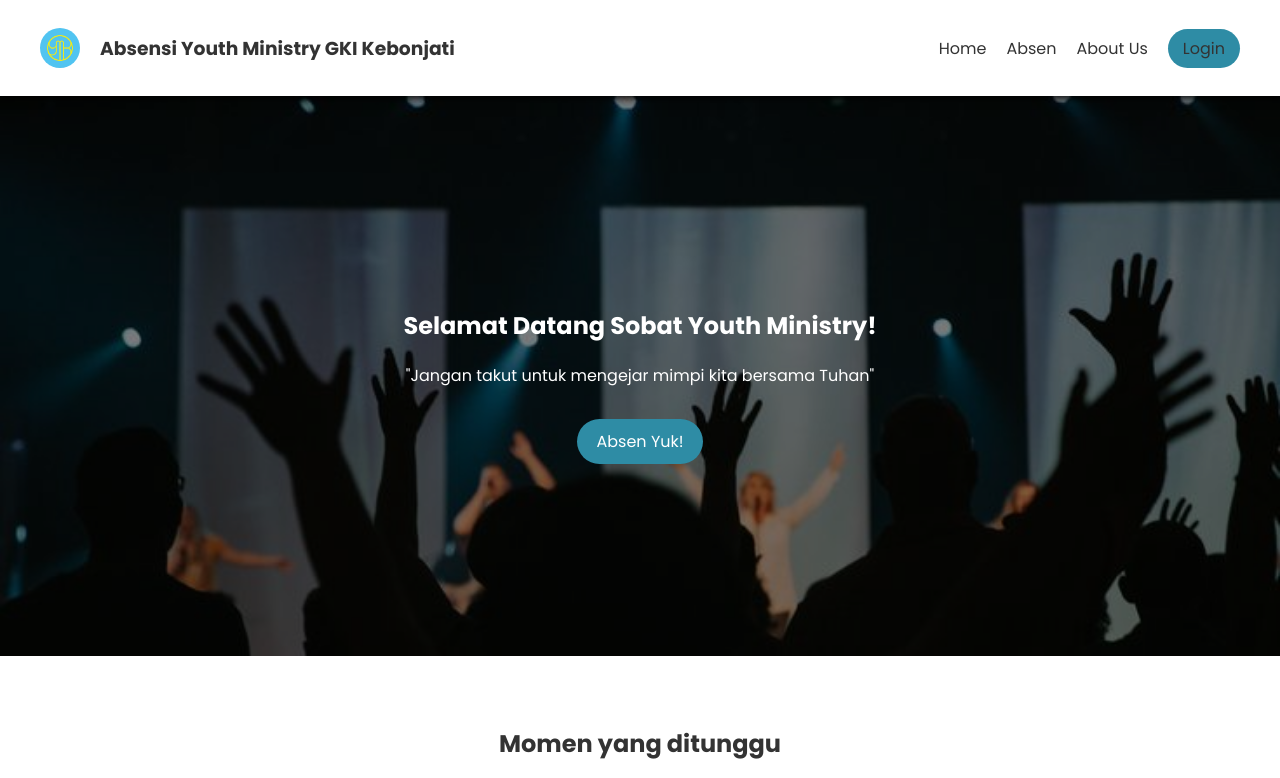
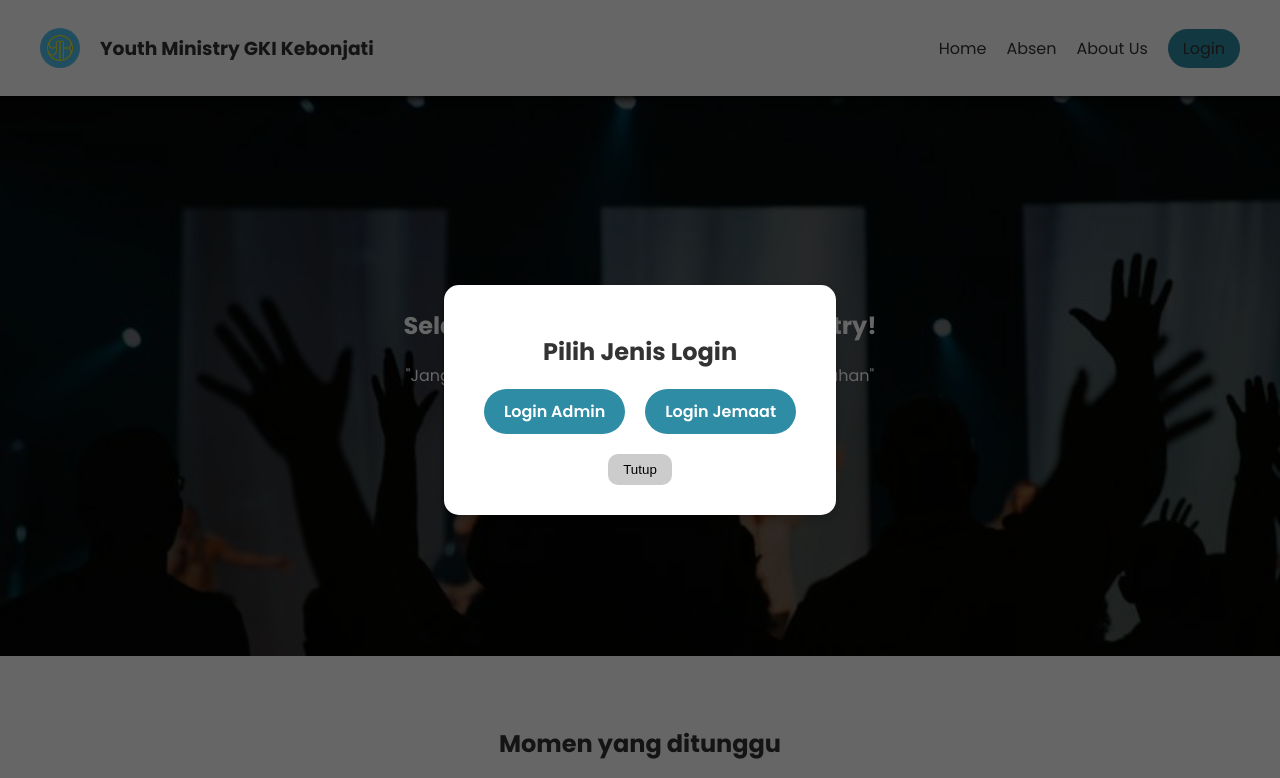
Before and after one commit to WilliamPeterAldrik/Aplikasi-Presensi-Gereja, a website: page pages/home.html in a window 1280 px wide. Both pictures are taken after a click on the link "Login". Shown: the top 778 px of the page. Drawn offline with Linux system fonts and the light colour scheme; files that its build step writes are made by us from their sources; files whose address does not match are found by name.

Commit message:
menambah admin dan users

```diff
--- a/pages/home.html
+++ b/pages/home.html
@@ -7,7 +7,7 @@
 
   <!-- Font & CSS -->
   <link href="https://fonts.googleapis.com/css2?family=Poppins:wght@400;600;700&display=swap" rel="stylesheet">
-  <link rel="stylesheet" href="style.css">
+  <link rel="stylesheet" href="../public/style.css">
 </head>
 <body>
 
@@ -15,20 +15,20 @@
   <header>
     <nav class="navbar">
       <div class="logo">
-        <img src="../img/logo_youth.jpg" alt="Logo">
-        <h3>Absensi Youth Ministry GKI Kebonjati</h3>
+        <img src="../public/img/logo_youth.jpg" alt="Logo">
+        <h3>Youth Ministry GKI Kebonjati</h3>
       </div>
       <ul class="nav-links">
         <li><a href="home.html">Home</a></li>
         <li><a href="absen.html">Absen</a></li>
         <li><a href="aboutus.html">About Us</a></li>
-        <li><a href="#" class="btn-login">Login</a></li>
+        <li><a href="#" class="btn-login" id="btnLogin">Login</a></li>
       </ul>
     </nav>
   </header>
 
   <!-- Hero Section -->
-  <section class="hero" src="img/1.jpg">
+  <section class="hero">
     <div class="overlay"></div>
     <div class="hero-content">
       <h1>Selamat Datang Sobat Youth Ministry!</h1>
@@ -55,12 +55,11 @@
     </div>
   </section>
 
-  <!-- Jejak Momen Berharga -->
+  <!-- Jejak Momen -->
   <section class="gallery">
     <h2>Jejak Momen Berharga</h2>
     <p>Kegiatan seru dan penuh makna yang telah mempererat kebersamaan dan menumbuhkan iman.</p>
     <div class="gallery-cards">
-
       <div class="gallery-item">
         <video autoplay loop muted playsinline>
           <source src="vidio/hidenseak.mp4" type="video/mp4">
@@ -84,7 +83,6 @@
         <h3>A GOLDEN SEARCH!</h3>
         <p>Seru dan menegangkan, kegiatan ini membuat kita belajar arti kebersamaan.</p>
       </div>
-
     </div>
   </section>
 
@@ -95,7 +93,7 @@
         <h3>Youth Ministry Kebonjati</h3>
         <p>Jl. Kebon Jati no.100<br>40181 Andir Jawa Barat</p>
         <p><strong>Phone:</strong> +62 22 4237083</p>
-        <a href="https://www.instagram.com/bonti.youthministry/"><img src="insta    `gram.png" alt="Instagram" class="icon-social"></a>
+        <a href="https://www.instagram.com/bonti.youthministry/"><img src="instagram.png" alt="Instagram" class="icon-social"></a>
       </div>
       <div class="footer-section">
         <h3>Join Us! At 10 AM SUNDAY</h3>
@@ -118,5 +116,39 @@
     </div>
   </footer>
 
+  <!-- Modal Pilihan Login -->
+  <div id="loginModal" class="modal">
+    <div class="modal-content">
+      <h2>Pilih Jenis Login</h2>
+      <div class="login-options">
+        <a href="login_admin.html" class="btn-option">Login Admin</a>
+        <a href="login_jemaat.html" class="btn-option">Login Jemaat</a>
+      </div>
+      <button class="btn-close" id="closeModal">Tutup</button>
+    </div>
+  </div>
+
+  <!-- JavaScript -->
+  <script>
+    const loginBtn = document.getElementById('btnLogin');
+    const modal = document.getElementById('loginModal');
+    const closeModal = document.getElementById('closeModal');
+
+    loginBtn.addEventListener('click', (e) => {
+      e.preventDefault();
+      modal.style.display = 'flex';
+    });
+
+    closeModal.addEventListener('click', () => {
+      modal.style.display = 'none';
+    });
+
+    window.addEventListener('click', (e) => {
+      if (e.target === modal) {
+        modal.style.display = 'none';
+      }
+    });
+  </script>
+
 </body>
 </html>
--- a/public/style.css
+++ b/public/style.css
@@ -261,3 +261,63 @@ footer {
   width: 25px;
   margin-top: 10px;
 }
+
+.modal {
+  display: none;
+  position: fixed;
+  z-index: 1000;
+  left: 0;
+  top: 0;
+  width: 100%;
+  height: 100%;
+  background-color: rgba(0,0,0,0.6);
+  justify-content: center;
+  align-items: center;
+}
+
+.modal-content {
+  background: #fff;
+  padding: 30px 40px;
+  border-radius: 15px;
+  text-align: center;
+  box-shadow: 0 4px 12px rgba(0,0,0,0.2);
+  animation: fadeIn 0.3s ease;
+}
+
+.login-options {
+  display: flex;
+  justify-content: center;
+  gap: 20px;
+  margin: 20px 0;
+}
+
+.btn-option {
+  background-color: #2e8ca5;
+  color: white;
+  padding: 10px 20px;
+  border-radius: 25px;
+  text-decoration: none;
+  font-weight: 600;
+  transition: background-color 0.3s ease;
+}
+
+.btn-option:hover {
+  background-color: #1c6c83;
+}
+
+.btn-close {
+  background-color: #ccc;
+  border: none;
+  padding: 8px 15px;
+  border-radius: 10px;
+  cursor: pointer;
+}
+
+.btn-close:hover {
+  background-color: #999;
+}
+
+@keyframes fadeIn {
+  from { opacity: 0; transform: scale(0.9); }
+  to { opacity: 1; transform: scale(1); }
+}
```
Also changed, not shown: pages/aboutus.html (+2 -2 lines), pages/absen.html (+2 -2 lines), pages/login_admin.html (added, +33 -0 lines), public/login_admin.css (added, +115 -0 lines), pages/login_jemaat.html (added).
